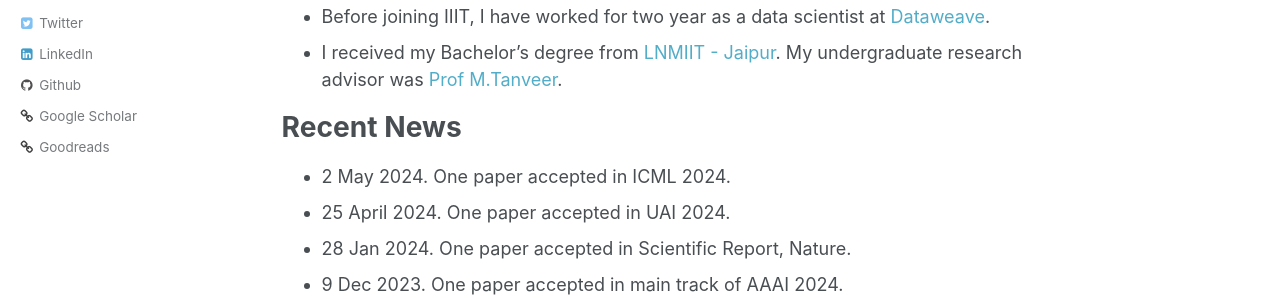
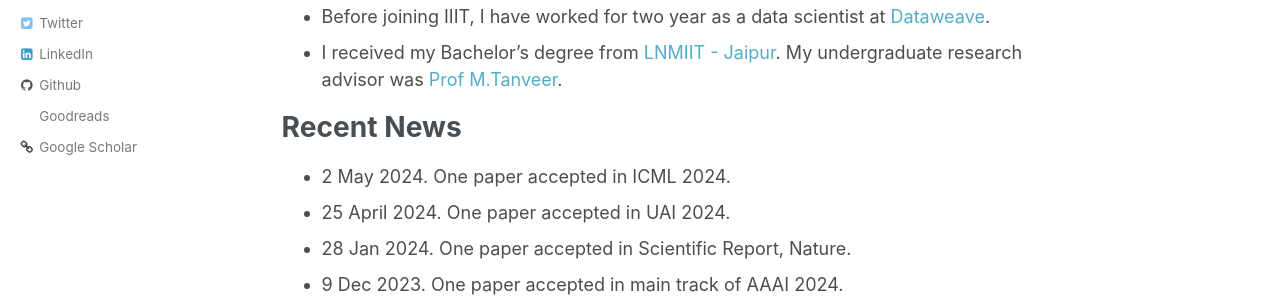
Before and after one commit to kyrs/kyrs.github.io, a Jekyll site: the page built from _pages/about.md, in a window 1280 px wide. Shown: the part 397-696 px from the top of the page. Built offline with Jekyll 4.4.1, drawn with Linux system fonts in a browser that asks for light colours.

Commit message:
Update author-profile.html order and icom

```diff
--- a/_includes/author-profile.html
+++ b/_includes/author-profile.html
@@ -100,6 +100,9 @@
       {% if author.vine %}
         <li><a href="https://vine.co/u/{{ author.vine }}"><i class="fa fa-fw fa-vine" aria-hidden="true"></i> Vine</a></li>
       {% endif %}
+            {% if author.goodreads %}
+        <li><a href="https://www.goodreads.com/user/show/{{ author.goodreads}}"><i class="fa fa-fw fa-goodreads" aria-hidden="true"></i> Goodreads</a></li>
+      {% endif %}
       {% if author.googlescholar %}
         <li><a href="{{ author.googlescholar }}"><i class="fa fa-fw fa-chain" aria-hidden="true"></i> Google Scholar</a></li>
       {% endif %}
@@ -109,9 +112,6 @@
       {% if author.wikipedia %}
         <li><a href="https://en.wikipedia.org/wiki/User:{{ author.wikipedia }}"><i class="fa fa-fw fa-chain" aria-hidden="true"></i> Wikipedia</a></li>
       {% endif %}
-      {% if author.goodreads %}
-        <li><a href="https://www.goodreads.com/user/show/{{ author.goodreads}}"><i class="fa fa-fw fa-chain" aria-hidden="true"></i> Goodreads</a></li>
-      {% endif %}
     </ul>
   </div>
 </div>
```
